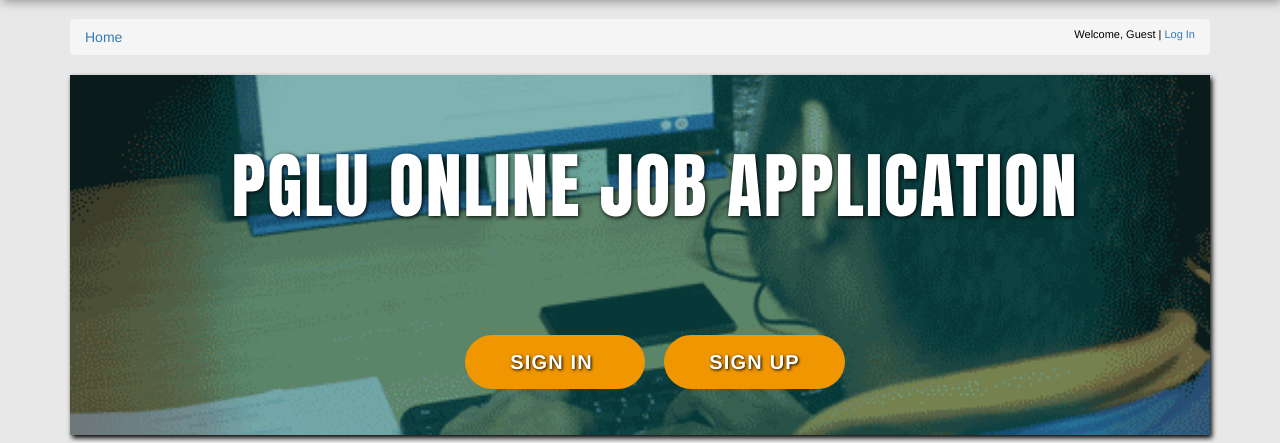
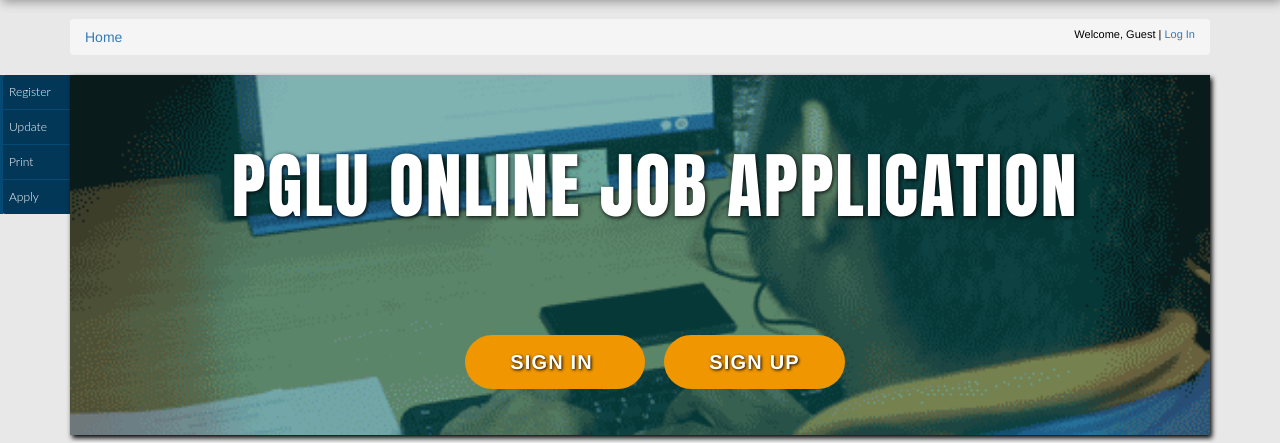
Before and after one commit to wufei0/OJA-HRMD, a PHP site: page /home.php in a window 1280 px wide. Shown: the part 51-494 px from the top of the page. Run offline with PHP 8.4, Linux system fonts and the light colour scheme; data that the repository does not hold is empty.

Commit message:
add leftmenu

```diff
--- a/applicationlist.php
+++ b/applicationlist.php
@@ -46,6 +46,9 @@
 <!-- end header -->
 <!-- content -->
 <div class="container content">
+
+	<?php include("essential/leftmenu.php"); ?>
+
 	<div class="row">
 <!-- col-md-12 -->
 <!-- breadcrumb -->
--- a/applications.php
+++ b/applications.php
@@ -46,6 +46,9 @@
 <!-- end header -->
 <!-- content -->
 <div class="container content">
+
+	<?php include("essential/leftmenu.php"); ?>
+
 	<div class="row">
 <!-- col-md-12 -->
 <!-- breadcrumb -->
--- a/apply.php
+++ b/apply.php
@@ -44,6 +44,9 @@
 <!-- end header -->
 <!-- content -->
 <div class="container content">
+
+	<?php include("essential/leftmenu.php"); ?>
+
 	<div class="row">
 <!-- col-md-12 -->
 <!-- breadcrumb -->
--- a/css/style.css
+++ b/css/style.css
@@ -202,6 +202,178 @@ color:#e8e8e8;
 }
 
 /******************************************************* group content *************************************/
+
+/** leftmenu **/
+.leftmenu,
+.leftmenu ul,
+.leftmenu ul li,
+.leftmenu ul ul {
+  list-style: none;
+  margin: 0;
+  padding: 0;
+  border: 0;
+}
+.leftmenu ul {
+  position: relative;
+  z-index: 597;
+  float: left;
+}
+.leftmenu ul li {
+  float: left;
+  min-height: 1px;
+  line-height: 1em;
+  vertical-align: middle;
+}
+.leftmenu ul li.hover,
+.leftmenu ul li:hover {
+  position: relative;
+  z-index: 599;
+  cursor: default;
+}
+.leftmenu ul ul {
+  margin-top: 1px;
+  visibility: hidden;
+  position: absolute;
+  top: 1px;
+  left: 99%;
+  z-index: 598;
+  width: 100%;
+}
+.leftmenu ul ul li {
+  float: none;
+}
+.leftmenu ul ul ul {
+  top: 1px;
+  left: 99%;
+}
+.leftmenu ul li:hover > ul {
+  visibility: visible;
+}
+.leftmenu ul li {
+  float: none;
+}
+.leftmenu ul ul li {
+  font-weight: normal;
+}
+/* Custom CSS Styles */
+.leftmenu {
+  font-family: 'Lato', sans-serif;
+  font-size: 12px;
+  width: 88px;
+  position:fixed;
+  left:0;
+  top:126px;
+}
+.leftmenu ul a,
+.leftmenu ul a:link,
+.leftmenu ul a:visited {
+  display: block;
+  color: #fff;
+  text-decoration: none;
+  font-weight: 300;
+}
+.leftmenu > ul {
+  float: none;
+}
+.leftmenu ul {
+  background: #033758;
+  border-radius:5px;
+}
+.leftmenu > ul > li {
+  border-left: 3px solid #054a75;
+}
+.leftmenu > ul > li > a {
+  padding: 11px 6px;
+}
+.leftmenu > ul > li:hover {
+  border-left: 3px solid #ef9600;
+  border-bottom-right-radius:5px;
+}
+.leftmenu ul li:hover > a {
+  color:#fff;
+}
+.leftmenu ul ul li:hover > a {
+  color:#fff;
+}
+
+.leftmenu > ul > li.topraduis:hover {
+  background:#054a75;
+  border-top-right-radius:5px;
+}
+
+.leftmenu > ul > li.bottomraduis:hover {
+  background: #054a75;
+  border-bottom-right-radius:5px;
+}
+
+/* Sub Menu */
+.leftmenu ul ul a:link,
+.leftmenu ul ul a:visited {
+  font-weight: 400;
+  font-size: 14px;
+}
+.leftmenu ul ul {
+  width: 160px;
+  background: none;
+  border-left: 20px solid transparent;
+}
+.leftmenu ul ul a {
+  padding: 8px 0;
+  border-bottom: 1px solid #054a75;
+}
+.leftmenu ul li.bottomline a {
+border-bottom:1.5px solid #054a75;
+}
+.leftmenu ul li.line_off a {
+border-bottom:none;
+}
+.leftmenu ul ul li {
+  padding: 0 15px;
+  background: #2392B4;
+}
+
+.leftmenu ul ul li:hover {
+  padding: 0 15px;
+  background: #1a7490;
+}
+.leftmenu ul ul li:last-child {
+  border-bottom: 3px solid #d7d8da;
+  padding-bottom: 5px;
+}
+.leftmenu ul ul li:first-child {
+  padding-top: 5px;
+}
+.leftmenu ul ul li:last-child > a {
+  border-bottom: none;
+}
+.leftmenu ul ul li:first-child:after {
+  content: '';
+  display: block;
+  width: 0;
+  height: 0;
+  position: absolute;
+  left: -20px;
+  top: 13px;
+  border-left: 10px solid transparent;
+  border-right: 10px solid #2392B4;
+  border-bottom: 10px solid transparent;
+  border-top: 10px solid transparent;
+}
+
+.leftmenu ul ul li:first-child:hover:after {
+  content: '';
+  display: block;
+  width: 0;
+  height: 0;
+  position: absolute;
+  left: -20px;
+  top: 13px;
+  border-left: 10px solid transparent;
+  border-right: 10px solid #1a7490;
+  border-bottom: 10px solid transparent;
+  border-top: 10px solid transparent;
+}
+
 .bg-main {
 background-color:#f5f5f5;
 padding:8px 12px;
--- /dev/null
+++ b/essential/leftmenu.php
@@ -0,0 +1,8 @@
+	<div class="leftmenu">
+		<ul>
+			<li class="bottomline topraduis"><a href="#" onclick="registerInModal()">Register</a></li>
+			<li class="bottomline topraduis"><a href="pds.php">Update</a></li>
+			<li class="bottomline topraduis"><a href="lib\pdf\pds.php">Print</a></li>
+			<li class="bottomline topraduis line_off"><a href="apply.php">Apply</a></li>
+		</ul>
+	</div>
--- a/home.php
+++ b/home.php
@@ -65,6 +65,9 @@
 <!-- end header -->
 <!-- content -->
 <div class="container content">
+
+	<?php include("essential/leftmenu.php"); ?>
+
 	<div class="row">
 <!-- col-md-12 -->
 <!-- breadcrumb -->
--- a/pds.php
+++ b/pds.php
@@ -49,6 +49,9 @@
 
 <!------------------------------------------------------------- content ------------------------------------------------------------>
 <div class="container content">
+
+	<?php include("essential/leftmenu.php"); ?>
+
 	<div class="row">
 	<!-- col-md-12 -->
 	<!-- breadcrumb -->
--- a/rptListofApplicants.php
+++ b/rptListofApplicants.php
@@ -41,6 +41,9 @@ if (!AmIAdmin($_SESSION['username']))  die();
 <!-- end header -->
 <!-- content -->
 <div class="container content">
+
+	<?php include("essential/leftmenu.php"); ?>
+
 	<div class="row">
 		<!-- col-md-12 -->
 		<!-- breadcrumb -->
--- a/rptListofOpenPosition.php
+++ b/rptListofOpenPosition.php
@@ -40,6 +40,9 @@ if (!AmIAdmin($_SESSION['username']))  die();
 <!-- end header -->
 <!-- content -->
 <div class="container content">
+
+	<?php include("essential/leftmenu.php"); ?>
+
 	<div class="row">
 		<!-- col-md-12 -->
 		<!-- breadcrumb -->
```
Also changed, not shown: position.php (+7 -1 lines).
